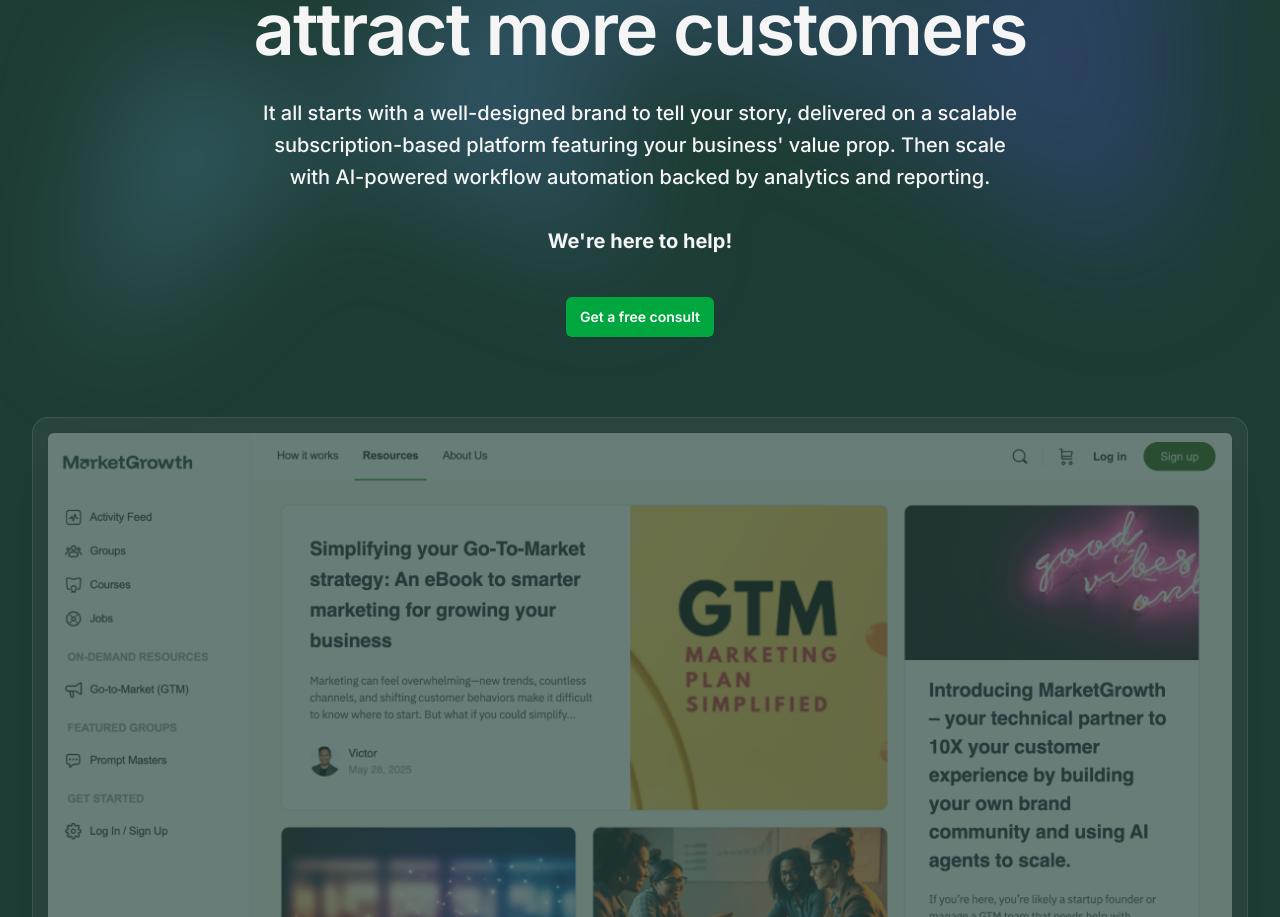
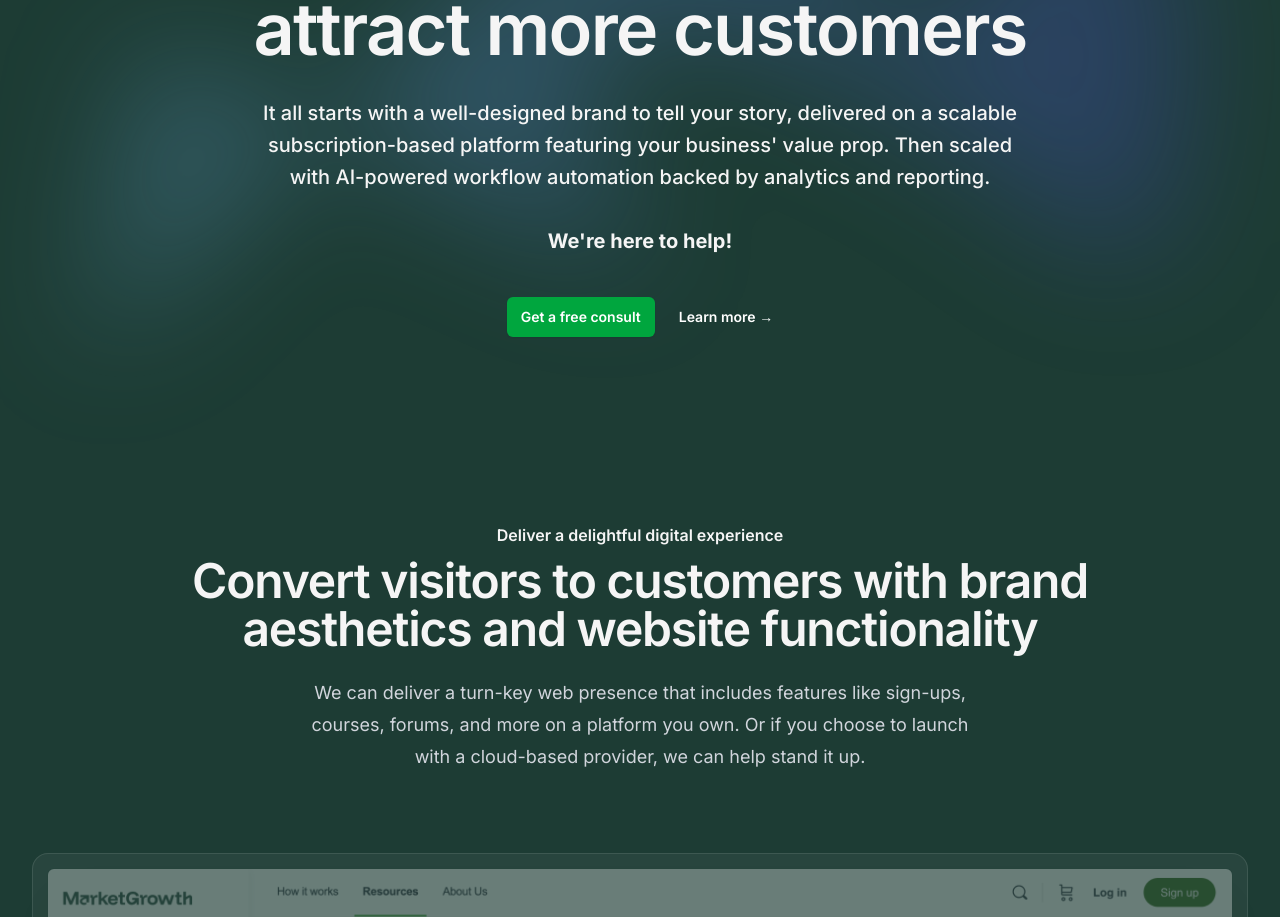
Before and after one commit to growthUx/mgio, a Next.js app: page / in a window 1280 px wide. Shown: the part 295-1212 px from the top of the page. Built offline with nearby package versions, Linux system fonts and the light colour scheme.

Commit message:
Minor updates on copy

```diff
--- a/src/app/page.jsx
+++ b/src/app/page.jsx
@@ -173,7 +173,7 @@ export default function HomePage() {
           </div>
           <div className="hidden lg:flex lg:flex-1 lg:justify-end">
             <a href="https://marketgrowth.cx" target="_blank" className="text-sm/6 font-semibold text-white">
-              Resources on GTM + AI <span aria-hidden="true">&rarr;</span>
+            GTM on AI Community <span aria-hidden="true">&rarr;</span>
             </a>
           </div>
         </nav>
@@ -216,7 +216,7 @@ export default function HomePage() {
                     href="https://marketgrowth.cx" target="_blank"
                     className="-mx-3 block rounded-lg px-3 py-2.5 text-base/7 font-semibold text-white hover:bg-gray-800"
                   >
-                    Resources on GTM + AI <span aria-hidden="true">&rarr;</span>
+                    GTM on AI Community <span aria-hidden="true">&rarr;</span>
                   </a>
                 </div>
               </div>
@@ -241,23 +241,36 @@ export default function HomePage() {
         </div>
 
         {/* Header section */}
-        <div className="px-6 pt-14 lg:px-8">
+        <div className="px-6 py-14 lg:px-8">
           <div className="mx-auto max-w-3xl sm:max-w-5xl pt-24 text-center sm:pt-40">
             <h1 className="text-5xl font-semibold tracking-tight text-[#F5F5F5] sm:text-7xl">Establish trust and authority to attract more customers</h1>
-            <p className="mt-8 text-md max-w-3xl mx-auto font-medium text-pretty text-[#F5F5F5] sm:text-xl/8">It all starts with a well-designed brand to tell your story, delivered on a scalable subscription-based platform featuring your business&apos; value prop. Then scale with AI-powered workflow automation backed by analytics and reporting. <br /><br/><strong>We&apos;re here to help!</strong></p>
+            <p className="mt-8 text-md max-w-3xl mx-auto font-medium text-pretty text-[#F5F5F5] sm:text-xl/8">It all starts with a well-designed brand to tell your story, delivered on a scalable subscription-based platform featuring your business&apos; value prop. Then scaled with AI-powered workflow automation backed by analytics and reporting. <br /><br/><strong>We&apos;re here to help!</strong></p>
           </div>
           <div className="mt-10 flex items-center justify-center gap-x-6">
             <a
               href="mailto:victor@marketgrowth.io"
-              className="rounded-md bg-green-600 px-3.5 py-2.5 text-sm font-semibold text-white shadow-xs hover:bg-green-500 focus-visible:outline-2 focus-visible:outline-offset-2 focus-visible:outline-green-600"
+              target="_blank" className="rounded-md bg-green-600 px-3.5 py-2.5 text-sm font-semibold text-white shadow-xs hover:bg-green-500 focus-visible:outline-2 focus-visible:outline-offset-2 focus-visible:outline-green-600"
             >
               Get a free consult
             </a>
+            <a href="#digital-experience" className="text-sm/6 font-semibold text-white">
+                Learn more <span aria-hidden="true">→</span>
+              </a>
           </div>
         </div>
-
+        <div id="digital-experience" className="mx-auto py-12 max-w-7xl mt-20 px-6 lg:px-8">
+          <div className="mx-auto max-w-4xl sm:text-center">
+            <h2 className="text-base/7 font-semibold text-[#f5f5f5]">Deliver a delightful digital experience</h2>
+            <p className="mt-2 text-3xl font-semibold tracking-tight text-pretty text-[#f5f5f5] sm:text-5xl sm:text-balance">
+            Convert visitors to customers with brand aesthetics and website functionality
+            </p>
+            <p className="mt-6 max-w-2xl  mx-auto text-lg/8 text-gray-300">
+              We can deliver a turn-key web presence that includes features like sign-ups, courses, forums, and more on a platform you own. Or if you choose to launch with a cloud-based provider, we can help stand it up.
+            </p>
+          </div>
+        </div>
         {/* Community screenshot section */}
-        <div className="mt-16 max-w-7xl mx-auto flow-root sm:mt-24 px-8 md:px-12">
+        <div className="max-w-7xl mx-auto flow-root py-12 px-8 md:px-12">
           <div className="-m-2 rounded-xl bg-white/5 p-2 ring-1 ring-white/10 ring-inset lg:-m-4 lg:rounded-2xl lg:p-4">
             <img
               alt="MarketGrowth Community"
@@ -290,7 +303,7 @@ export default function HomePage() {
             </div>
           </div>
         </div>
-        <hr  className="h-px max-w-[360px] sm:max-w-7xl mx-auto my-8 sm:my-12 bg-gray-200 border-0 dark:bg-gray-400"/>
+        <hr  className="h-px max-w-[90%] sm:max-w-[80%]  md:max-w-7xl mx-auto my-8 sm:my-12 bg-gray-200 border-0 dark:bg-gray-400"/>
         <div className="relative py-12 sm:py-32 overflow-hidden">
           {/* <div className="hidden sm:absolute sm:-top-10 sm:right-1/2 sm:-z-10 sm:mr-10 sm:block sm:transform-gpu sm:blur-3xl z-10">
             <div
@@ -310,7 +323,7 @@ export default function HomePage() {
               className="aspect-1097/845 w-274.25 bg-linear-to-tr from-[#ff4694] to-[#776fff] opacity-20"
             />
           </div> */}
-          <div className="mx-auto max-w-7xl px-6 lg:px-8">
+          <div id="ai-automation" className="mx-auto max-w-7xl py-12 px-6 lg:px-8">
             <div className="mx-auto max-w-4xl sm:text-center">
               <h2 className="text-base/7 font-semibold text-[#f5f5f5]">Power your business with AI agents</h2>
               <p className="mt-2 text-3xl font-semibold tracking-tight text-pretty text-[#f5f5f5] sm:text-5xl sm:text-balance">
@@ -369,7 +382,7 @@ export default function HomePage() {
           </div>
         </div>
         {/* Analytics */}
-        <div className="relative isolate overflow-hidden bg-[#1D3c34] py-24 sm:py-32">
+        <div id="analytics-reporting" className="relative isolate overflow-hidden bg-[#1D3c34] py-24 sm:py-32">
           <img
             alt=""
             src="https://images.unsplash.com/photo-1521737852567-6949f3f9f2b5?ixlib=rb-4.0.3&ixid=MnwxMjA3fDB8MHxwaG90by1wYWdlfHx8fGVufDB8fHx8&auto=format&fit=crop&w=2894&q=80"
--- a/src/components/Footer.jsx
+++ b/src/components/Footer.jsx
@@ -3,10 +3,9 @@ import clsx from 'clsx'
 
 const footerNavigation = {
   solutions: [
-    { name: 'Digital Experience Platform', href: '#' },
-    { name: 'AI Automation', href: '#' },
-    { name: 'GTM Engineering', href: '#' },
-    { name: 'Analytics and Reporting', href: '#' },
+    { name: 'Digital Experience Platform', href: '/#digital-experience' },
+    { name: 'AI Automation', href: '/#ai-automation' },
+    { name: 'Analytics and Reporting', href: '/#analytics-reporting' },
   ],
   support: [
     { name: 'Submit ticket', href: 'mailto:victor@marketgrowth.io' },
@@ -102,7 +101,10 @@ export default function Footer() {
                 className="w-[160px] h-auto"
               />
             <p className="text-sm/6 text-balance text-gray-300">
-              Digital experience and AI Automation agency for founders and GTM teams
+              Digital experience and AI Automation agency for founders and GTM teams. <br /><br />
+              <a href="mailto:victor@marketgrowth.io" className="text-sm/6 font-semibold text-white">
+                Contact us <span aria-hidden="true">→</span>
+              </a>
             </p>
             {/* <div className="flex gap-x-6">
               {footerNavigation.social.map((item) => (
--- a/src/styles/tailwind.css
+++ b/src/styles/tailwind.css
@@ -10,3 +10,13 @@
   --font-display: var(--font-mona-sans);
   --font-funnel-display: 'Funnel Display', sans-serif;
 }
+
+/* Smooth scroll behavior for anchor links */
+html {
+  scroll-behavior: smooth;
+}
+
+Optional: Add scroll offset for fixed headers
+:target {
+  scroll-margin-top: 2rem;
+}
```
